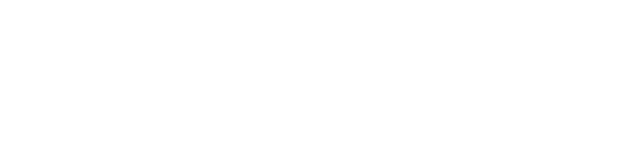
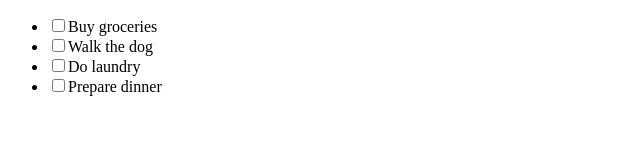
Before and after one commit to vanessapopa/To-Do-List, a plain HTML site: page index.html in a window 1280 px wide. Shown: the whole page, without its empty margins (0-640 px from the left). Drawn offline with Linux system fonts and the light colour scheme.

Commit message:
List items implemented

```diff
--- a/index.html
+++ b/index.html
@@ -7,6 +7,20 @@
 </head>
 
 <body>
+    <ul class="todo-list">
+        <li class="todo-item">
+            <input type="checkbox" id="">Buy groceries</input>
+        </li>
+        <li class="todo-item">
+            <input type="checkbox" id="">Walk the dog</input>
+        </li>
+        <li class="todo-item">
+            <input type="checkbox" id="">Do laundry</input>
+        </li>
+        <li class="todo-item">
+            <input type="checkbox" id="">Prepare dinner</input>
+        </li>
+    </ul>
 
 </body>
 
```
